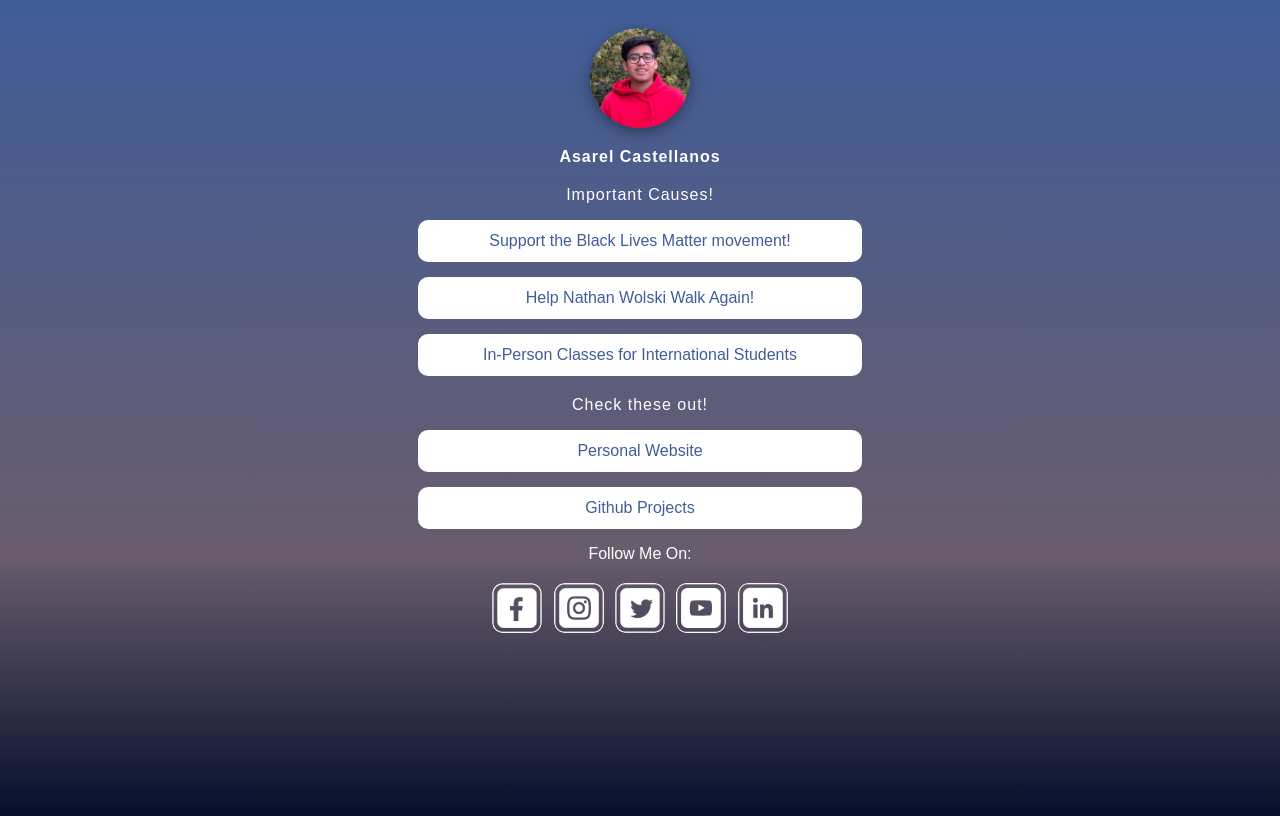
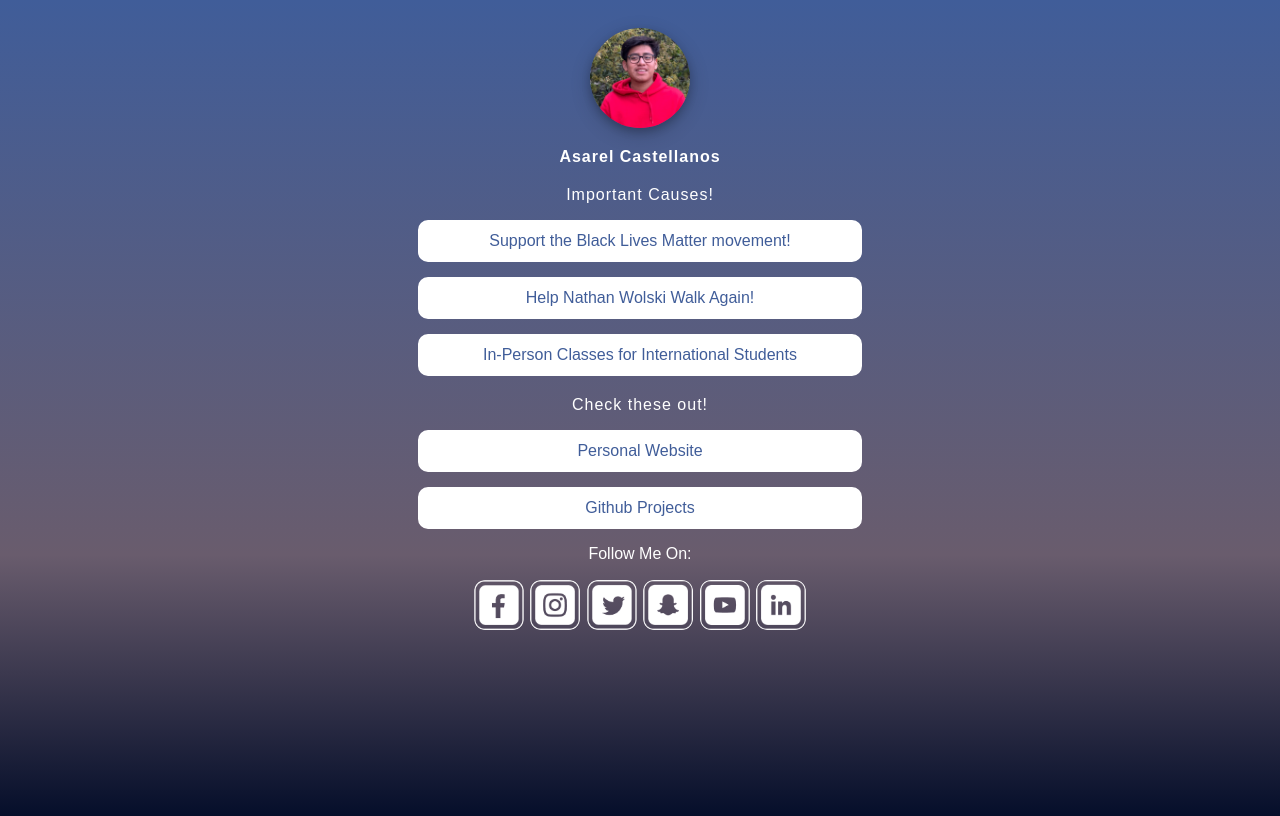
Before and after one commit to asarelcastellanos/linklist, a plain HTML site: page index.html in a window 1280 px wide. Drawn offline with Linux system fonts and the light colour scheme.

Commit message:
Added snapchat icon and link.

```diff
--- a/css/styles.css
+++ b/css/styles.css
@@ -59,7 +59,7 @@ p {
 }
 
 .icons {
-  margin: 3.5px;
+  margin: 1px;
   border-radius: 11px;
   height: 50px;
   width: 50px;
@@ -84,6 +84,10 @@ p {
   background-color: #1da1f2;
 }
 
+#snapchat:hover {
+  background-color: #fffc00;
+}
+
 #youtube:hover {
   background-color: #c4302b;
 }
--- a/index.html
+++ b/index.html
@@ -72,6 +72,13 @@
           src="./assets/social_icons/twitter.png"
           alt="Twitter"
       /></a>
+      <a target="_blank" href="https://www.snapchat.com/add/asarel_c">
+        <img
+          id="snapchat"
+          class="icons"
+          src="./assets/social_icons/snapchat.png"
+          alt="Snapchat"
+      /></a>
       <a
         target="_blank"
         href="https://www.youtube.com/channel/UCpTmOmx4mJlwgxRLWp5NqZg?view_as=subscriber"
```
